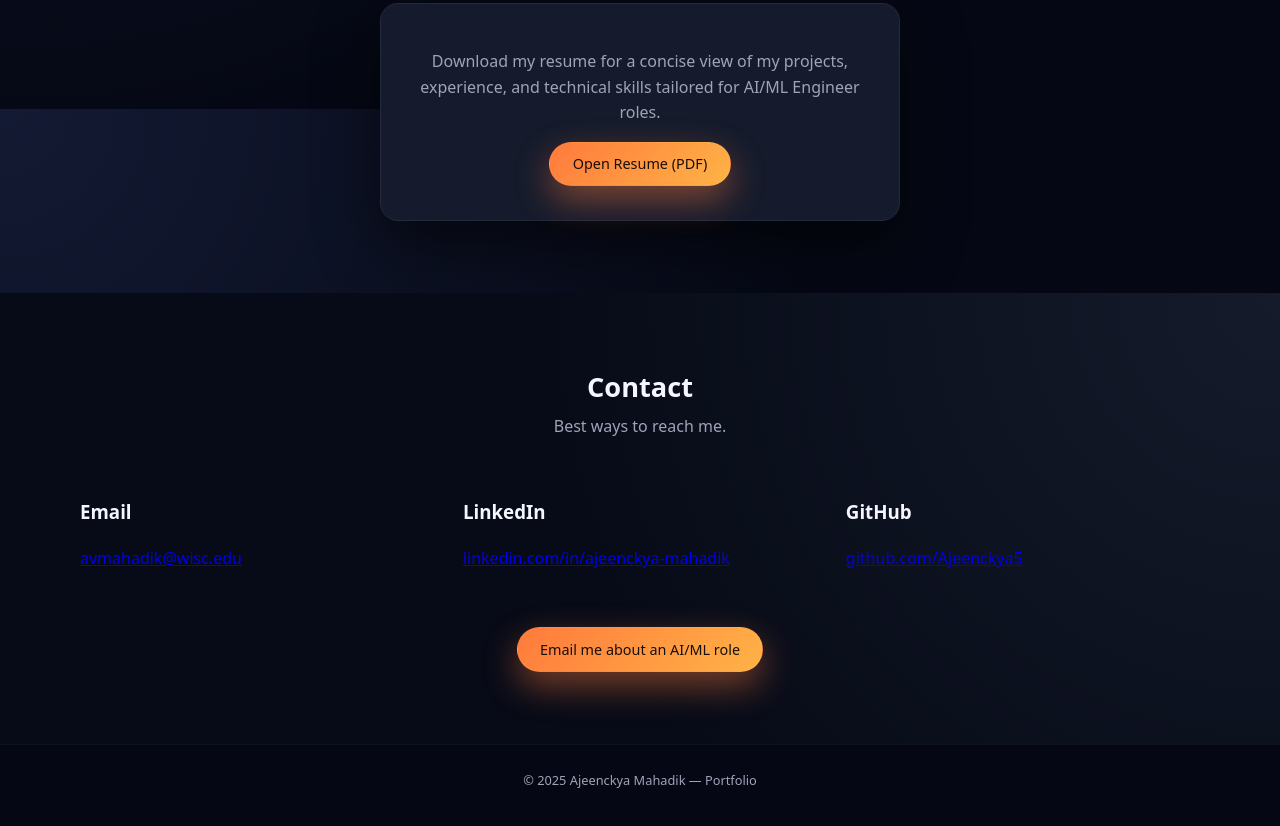
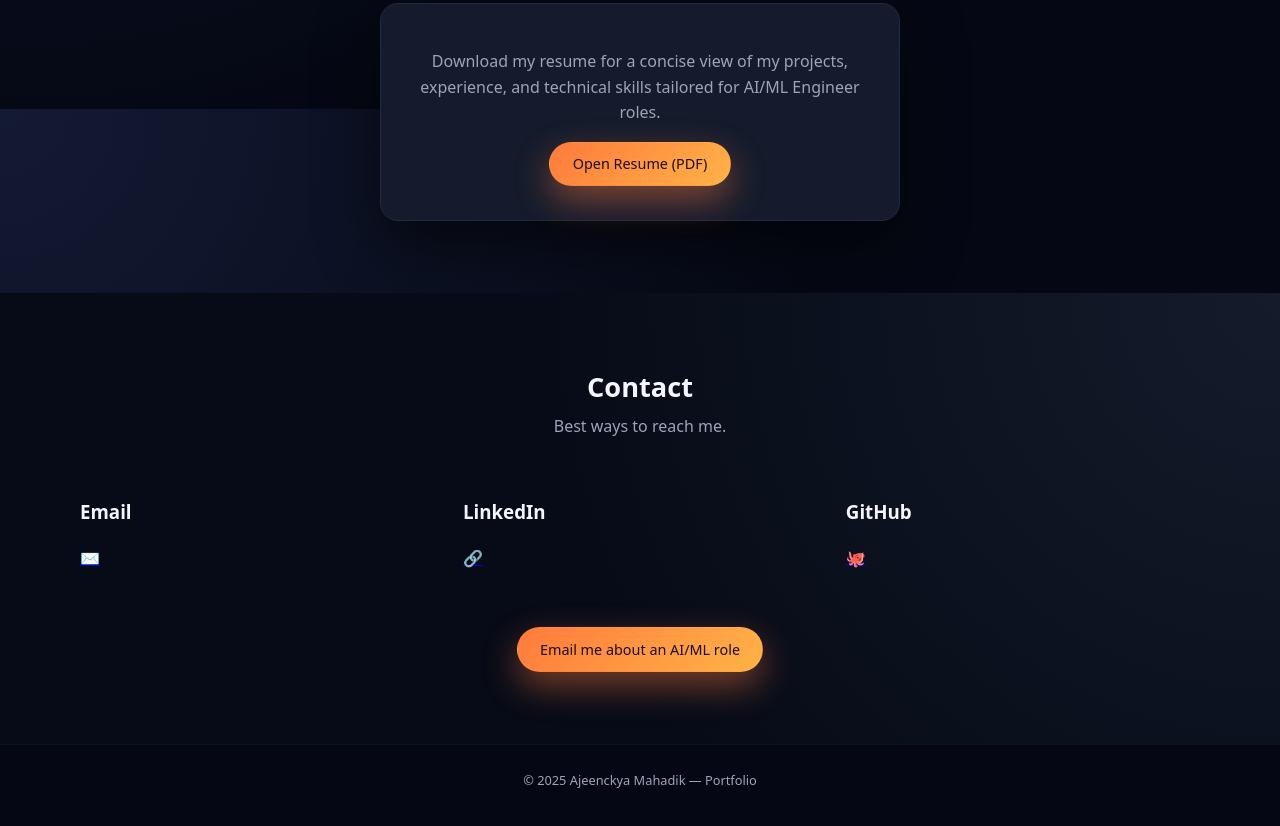
Before and after one commit to Ajeenckya5/ajeenckya5.github.io, a plain HTML site: page index.html in a window 1280 px wide. Shown: the part 4691-5517 px from the top of the page. Drawn offline with Linux system fonts and the light colour scheme.

Commit message:
Initial commit: Complete portfolio website with updated structure

```diff
--- a/index.html
+++ b/index.html
@@ -420,15 +420,31 @@
             <div class="contact-grid">
                 <div>
                     <h3>Email</h3>
-                    <p><a href="mailto:avmahadik@wisc.edu">avmahadik@wisc.edu</a></p>
+                    <p>
+                        <a href="mailto:avmahadik@wisc.edu" aria-label="Email Ajeenckya">
+                            ✉️
+                        </a>
+                    </p>
                 </div>
                 <div>
                     <h3>LinkedIn</h3>
-                    <p><a href="https://www.linkedin.com/in/ajeenckya-mahadik" target="_blank">linkedin.com/in/ajeenckya-mahadik</a></p>
+                    <p>
+                        <a href="https://www.linkedin.com/in/ajeenckya-mahadik"
+                           target="_blank"
+                           aria-label="Ajeenckya on LinkedIn">
+                            🔗
+                        </a>
+                    </p>
                 </div>
                 <div>
                     <h3>GitHub</h3>
-                    <p><a href="https://github.com/Ajeenckya5" target="_blank">github.com/Ajeenckya5</a></p>
+                    <p>
+                        <a href="https://github.com/Ajeenckya5"
+                           target="_blank"
+                           aria-label="Ajeenckya on GitHub">
+                            🐙
+                        </a>
+                    </p>
                 </div>
             </div>
 
```
